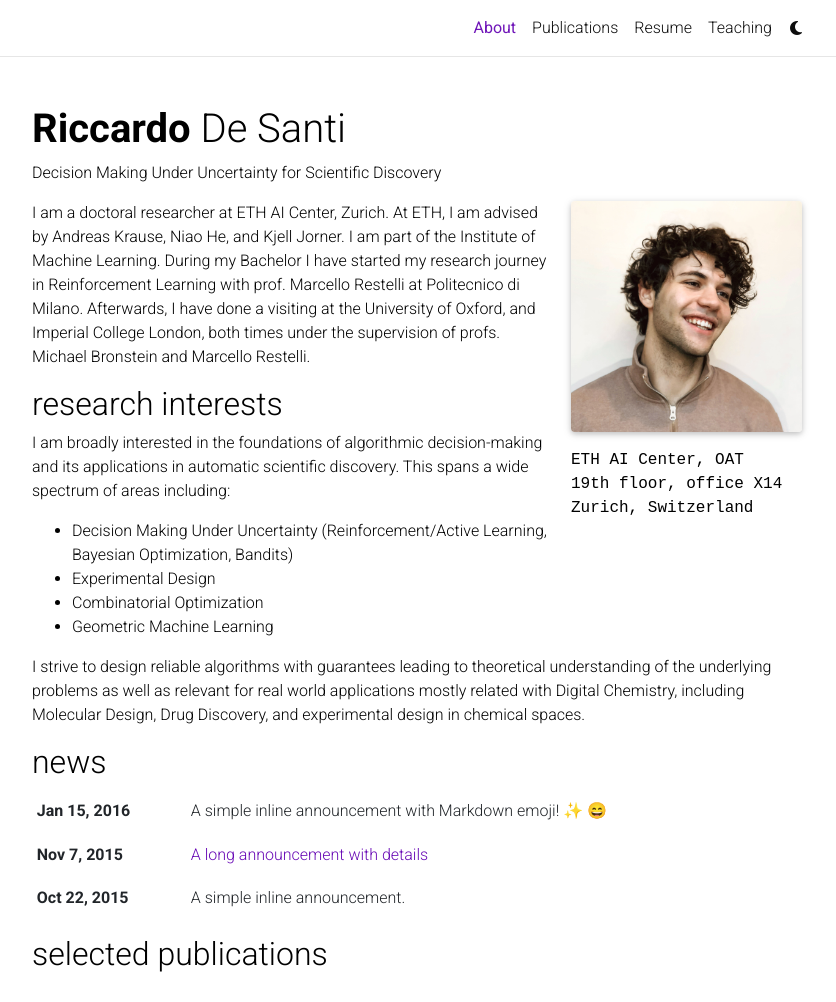
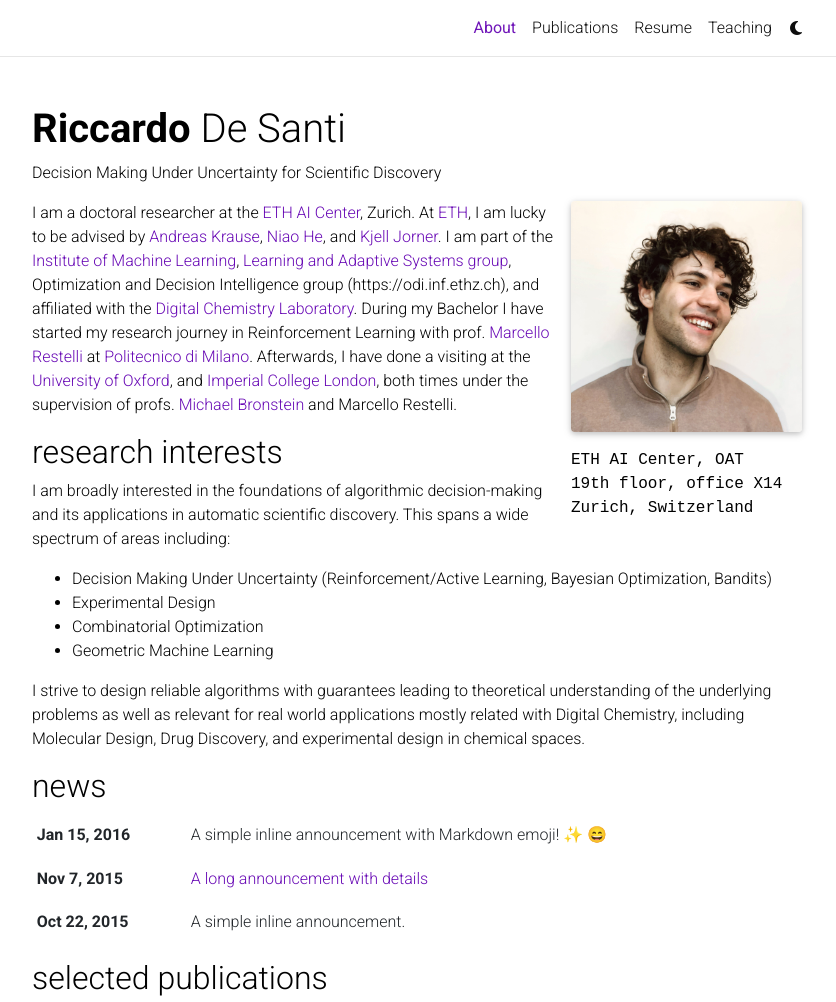
Before and after one commit to riccardodesanti/riccardodesanti.github.io, a Jekyll site: the page built from _pages/about.md, in a window 1280 px wide and 1280 px high, cut to the strip 0-1002 px from the top of the window. Shown: the whole strip, without its empty margins (223-1059 px from the left). Built offline with Jekyll 4.4.1, drawn with Linux system fonts in a browser that asks for light colours; full-size pictures stand in for the smaller copies a plugin makes; emoji names are drawn with the system emoji font; comment, search, counter and statistics services are not loaded; a style sheet for code colours, icons or effects is not loaded.

Commit message:
Update about.md
links added

```diff
--- a/_pages/about.md
+++ b/_pages/about.md
@@ -19,7 +19,7 @@
 social: false  # includes social icons at the bottom of the page
 ---
 
-I am a doctoral researcher at ETH AI Center, Zurich. At ETH, I am advised by Andreas Krause, Niao He, and Kjell Jorner. I am part of the Institute of Machine Learning. During my Bachelor I have started my research journey in Reinforcement Learning with prof. Marcello Restelli at Politecnico di Milano. Afterwards, I have done a visiting at the University of Oxford, and Imperial College London, both times under the supervision of profs. Michael Bronstein and Marcello Restelli.
+I am a doctoral researcher at the [ETH AI Center](https://ai.ethz.ch), Zurich. At [ETH](https://ethz.ch/de.html), I am lucky to be advised by [Andreas Krause](https://las.inf.ethz.ch/krausea), [Niao He](https://odi.inf.ethz.ch/niaohe), and [Kjell Jorner](https://chab.ethz.ch/en/the-department/people/a-z/person-detail.MzA4MDE4.U2VxdWVuY2UvMTM1LC0yMTMwMTkyODAz.html). I am part of the [Institute of Machine Learning](https://ml.inf.ethz.ch), [Learning and Adaptive Systems group](https://las.inf.ethz.ch), Optimization and Decision Intelligence group (https://odi.inf.ethz.ch), and affiliated with the [Digital Chemistry Laboratory](https://dcl.ethz.ch). During my Bachelor I have started my research journey in Reinforcement Learning with prof. [Marcello Restelli](https://scholar.google.com/citations?user=xdgxRiEAAAAJ&hl=en) at [Politecnico di Milano](https://www.polimi.it). Afterwards, I have done a visiting at the [University of Oxford](https://www.ox.ac.uk), and [Imperial College London](https://www.imperial.ac.uk), both times under the supervision of profs. [Michael Bronstein](https://www.cs.ox.ac.uk/people/michael.bronstein/) and Marcello Restelli.
 
 ## research interests
 I am broadly interested in the foundations of algorithmic decision-making and its applications in automatic scientific discovery. This spans a wide spectrum of areas including:
```
